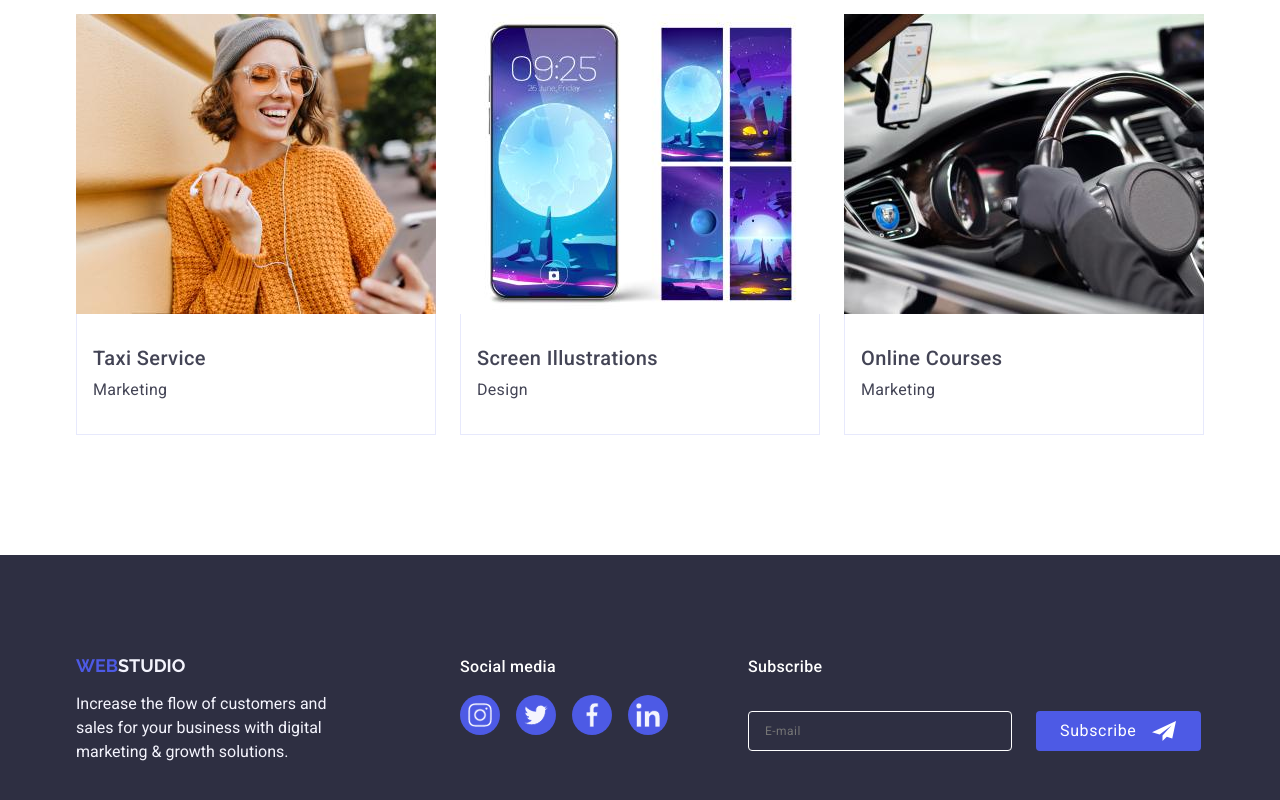
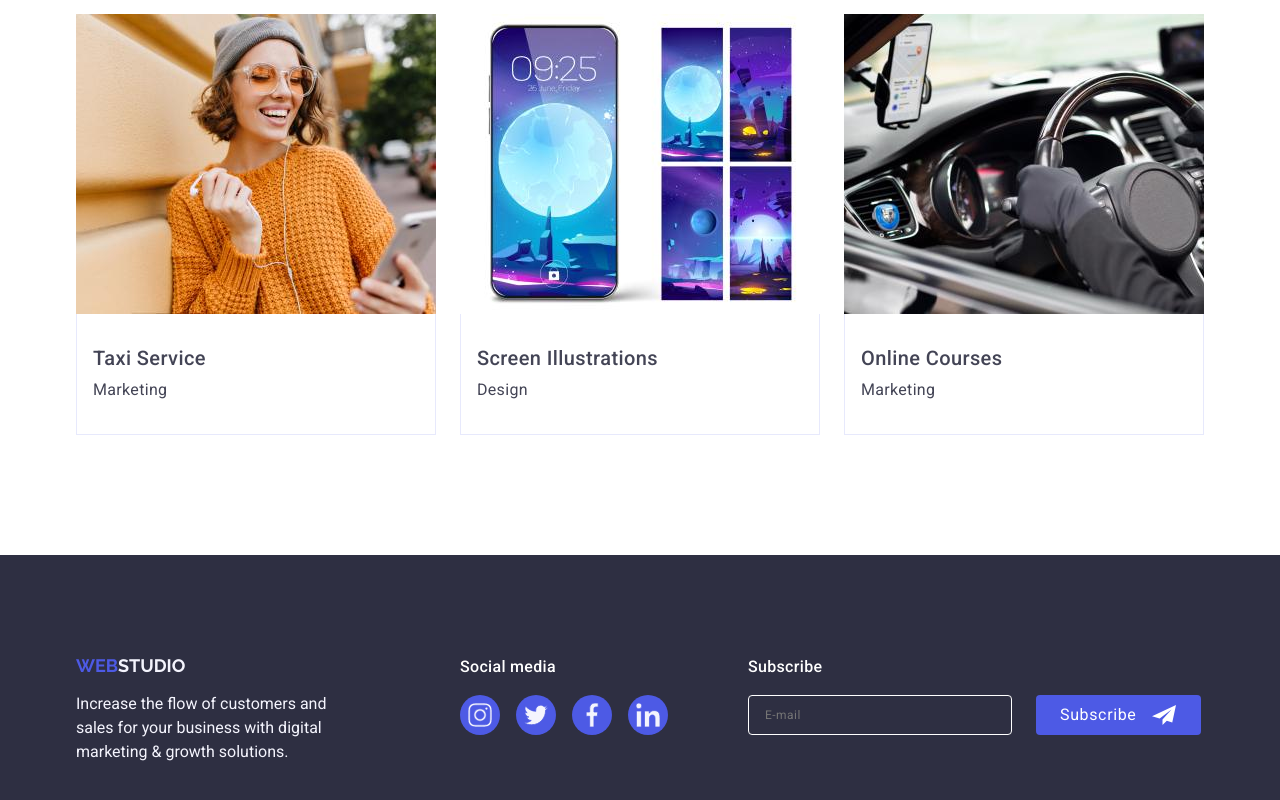
Before and after one commit to kotba3ilio/goit-markup-hw-05, a plain HTML site: page index.html in a window 1280 px wide. Shown: the part 2628-3428 px from the top of the page. Drawn offline with nearby package versions, Linux system fonts and the light colour scheme.

Commit message:
homework-5(revoew footer)

```diff
--- a/css/styles.css
+++ b/css/styles.css
@@ -419,7 +419,6 @@ input {
 .subscribe_input {
   width: 264px;
   height: 40px;
-  margin-top: 16px;
   border: 1px solid #ffffff;
   border-radius: 4px;
   padding: 8px 16px;
```
